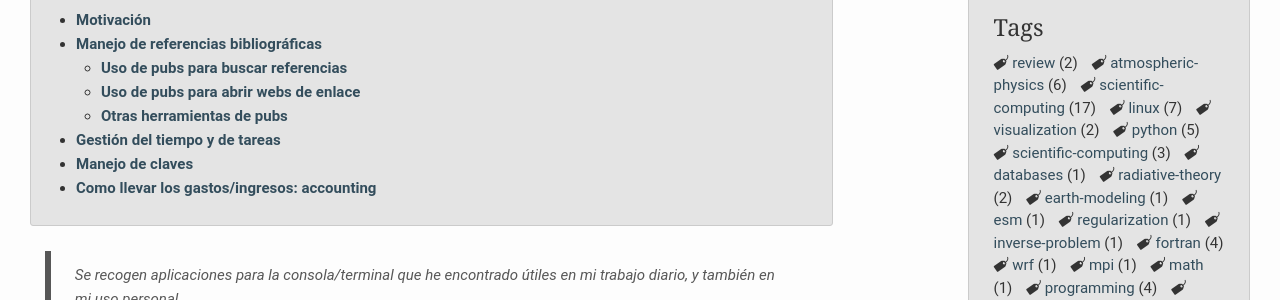
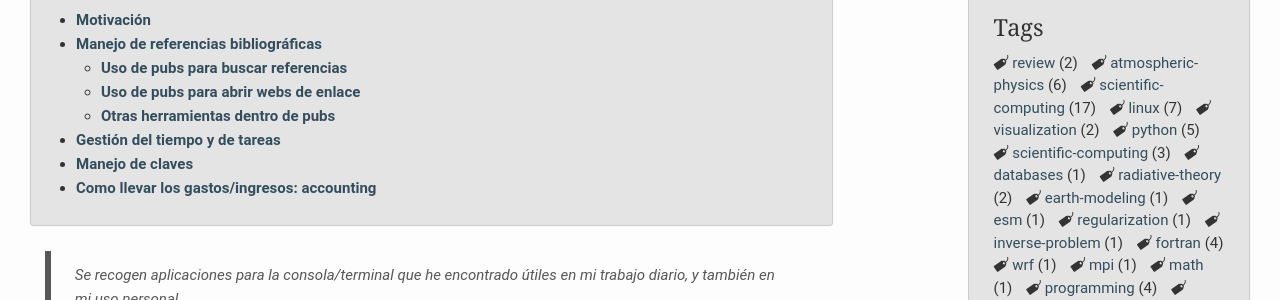
Before and after one commit to RCHG/rchg.github.io, a Jekyll site: the page built from _posts/2019-12-12-CLI-apps-es.md, in a window 1280 px wide and 900 px high, scrolled down 396 px. Shown: the part 153-453 px from the top of the window. Built offline with Jekyll 4.4.1, drawn with Linux system fonts in a browser that asks for light colours; nearby versions of some CDN libraries; comment, search, counter and statistics services are not loaded; some of the changed text lies outside the part shown.

Commit message:
Update 2019-12-12-CLI-apps-es.md

```diff
--- a/_posts/2019-12-12-CLI-apps-es.md
+++ b/_posts/2019-12-12-CLI-apps-es.md
@@ -118,7 +118,7 @@ Si en nuestra entrada de pubs, poseemos un enlace *url* o el doi, esto permite a
 info: opening url https://doi.org/10.1002%2F2017gl076770
 {% endhighlight %}
 
-### Otras herramientas de pubs
+### Otras herramientas dentro de pubs
 
 Podemos importar previous archivos bibtex mediante
 
```
